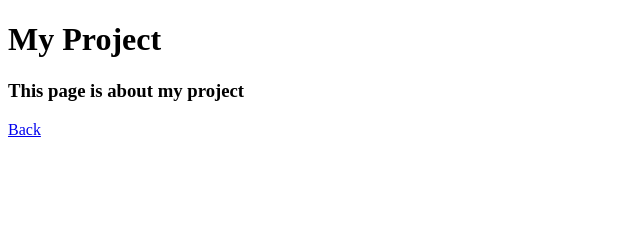
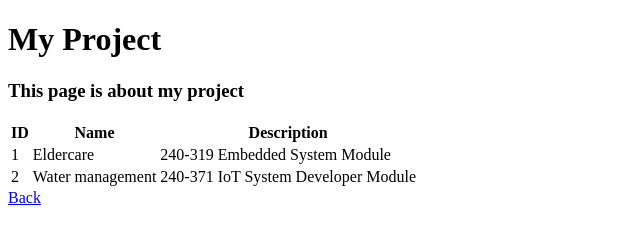
Before and after one commit to MynameisKhing/Introduce-website, a plain HTML site: page project.html in a window 1280 px wide. Shown: the whole page, without its empty margins (0-640 px from the left). Drawn offline with Linux system fonts and the light colour scheme.

Commit message:
ทดสอบการสร้างตารางเกี่ยวกับโปรเจค

```diff
--- a/project.html
+++ b/project.html
@@ -8,6 +8,24 @@
 <body>
     <h1>My Project</h1>
     <h3>This page is about my project</h3>
+
+    <table>
+        <tr>
+            <th>ID</th>
+            <th>Name</th>
+            <th>Description</th>
+        </tr>
+        <tr>
+            <td>1</td>
+            <td>Eldercare</td>
+            <td>240-319 Embedded System Module</td>
+        </tr>
+        <tr>
+            <td>2</td>
+            <td>Water management</td>
+            <td>240-371 IoT System Developer Module</td>
+    </table>
+
     <a href="index.html">Back</a>
 </body>
 </html>
```
